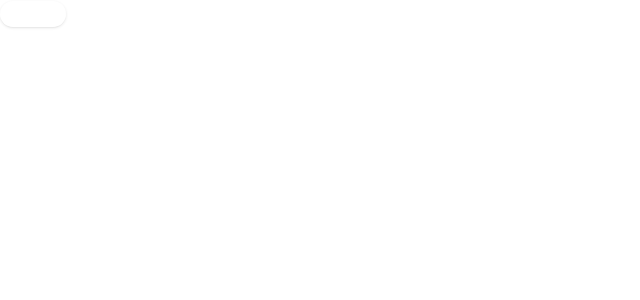
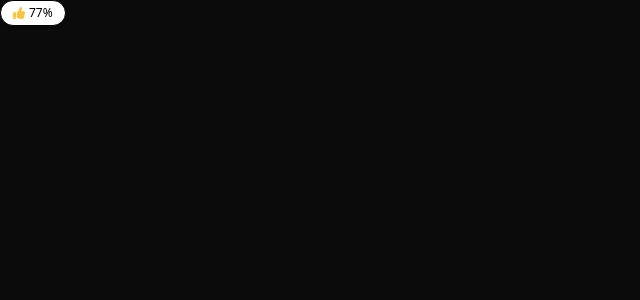
Before and after one commit to ashedzi/movie-app, a React app: page / in a window 1280 px wide. Shown: the top 300 px of the page, without its empty margins (0-640 px from the left). Built offline with nearby package versions, Linux system fonts and the light colour scheme; the HTML template or start-up script is replaced by a standard one.

Commit message:
Create ratings chip

```diff
--- a/src/App.tsx
+++ b/src/App.tsx
@@ -1,12 +1,12 @@
 import { useState } from 'react'
 import './styles/main.css'
-import Chip from './components/chip'
+import RatingsChip from './components/ratingsChip'
 
 function App() {
 
   return (
     <>
-      <Chip> Thriller </Chip>
+      <RatingsChip> 77% </RatingsChip>
     </>
   )
 }
--- /dev/null
+++ b/src/components/ratingsChip.tsx
@@ -0,0 +1,14 @@
+import { FaThumbsUp } from "react-icons/fa";
+interface Props {
+    children: React.ReactNode;
+}
+
+function RatingsChip({children}:Props) {
+    return (
+        <div className="inline-flex items-center text-black bg-white text-xs rounded-full shadow-sm px-3 py-1 border gap-1">
+            <FaThumbsUp className="text-thumbs-up"/> {children}
+        </div>
+    )
+}
+
+export default RatingsChip;
--- a/src/styles/main.css
+++ b/src/styles/main.css
@@ -2,9 +2,11 @@
 
 body {
   min-height: 100vh;
+  background-color: #0B0B0B;
 }
 
 @theme {
   --color-heart: #C30115;
   --color-primary: #E40039;
+  --color-thumbs-up: #F5C542;
 }
```
